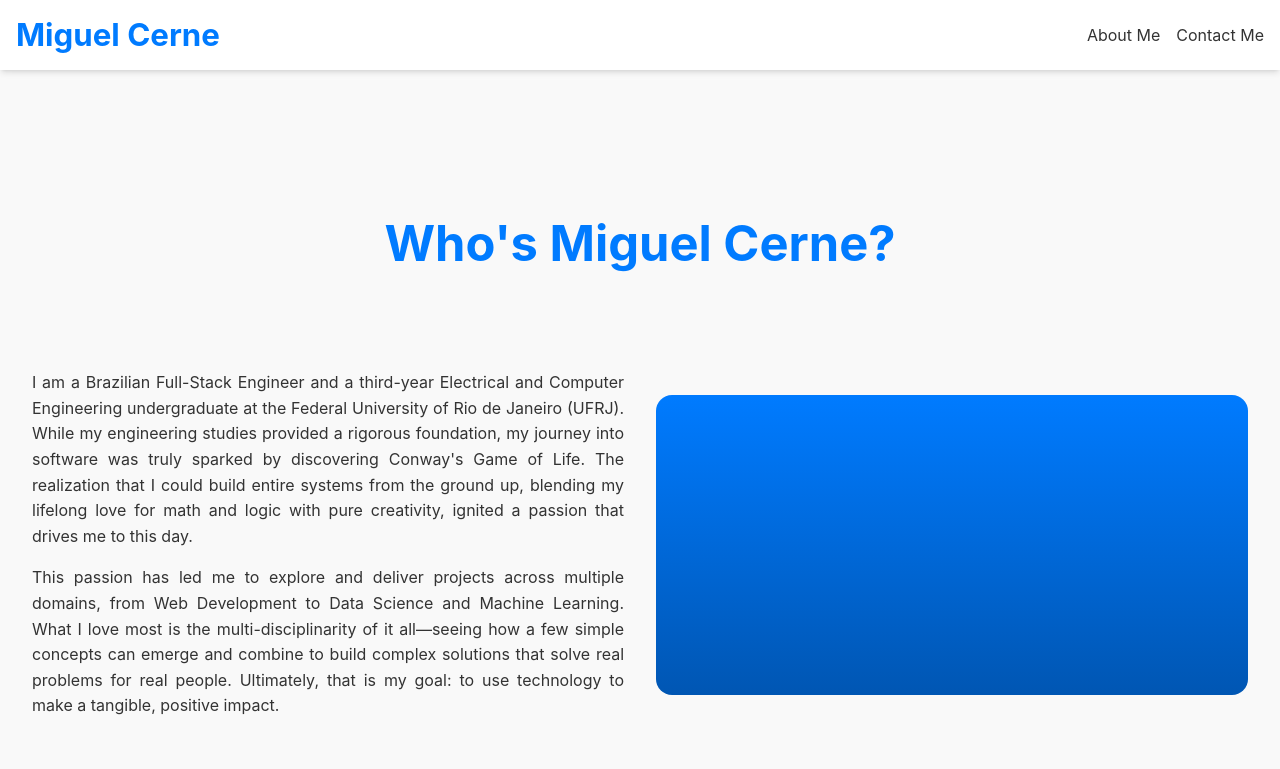
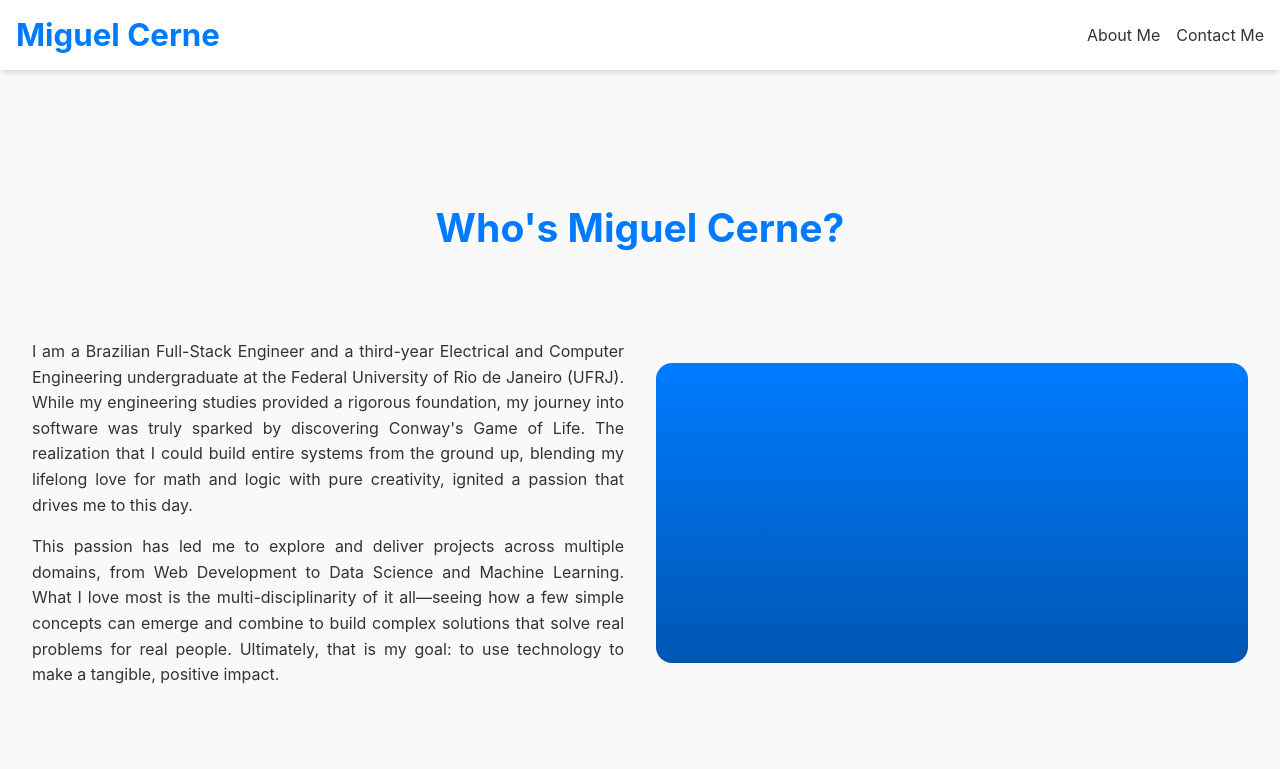
Before and after one commit to Cerne17/portfolio-fullstack, a React (Create React App) app in the folder frontend/: page / in a window 1280 px wide. Shown: the top 769 px of the page. Built offline with nearby package versions, Linux system fonts and the light colour scheme; no server answers.

Commit message:
chore: updates the sectionTitle styling at globals.css

```diff
--- a/frontend/src/styles/globals.css
+++ b/frontend/src/styles/globals.css
@@ -10,7 +10,7 @@
  */
 
 .sectionTitle {
-  font-size: clamp(var(--fs-600), calc(7vw + 1rem), var(--fs-900));
+  font-size: clamp(var(--fs-600), calc(5vw + 1rem), var(--fs-800));
   color: var(--color-primary);
   font-weight: var(--fw-bold);
   text-align: center;
```
